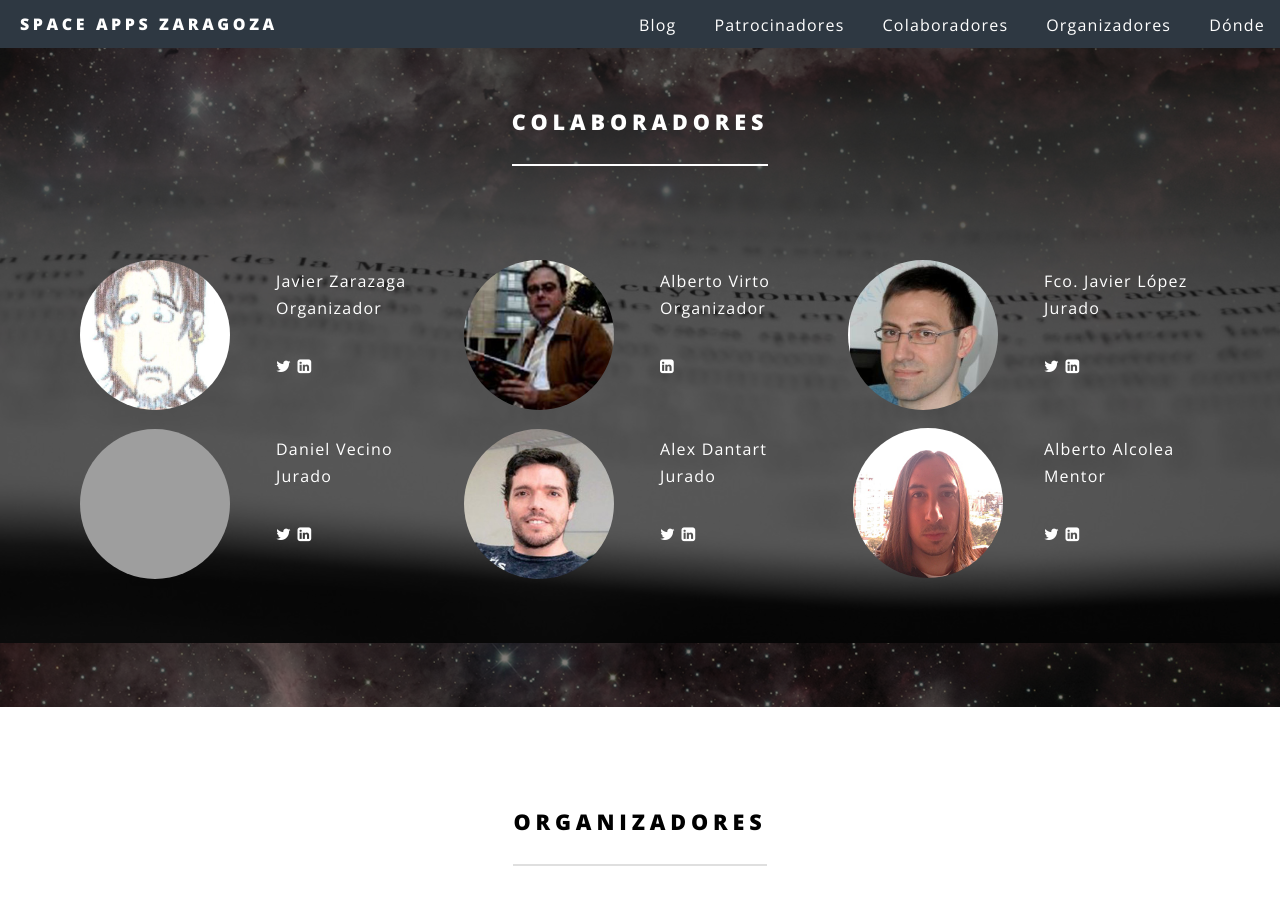
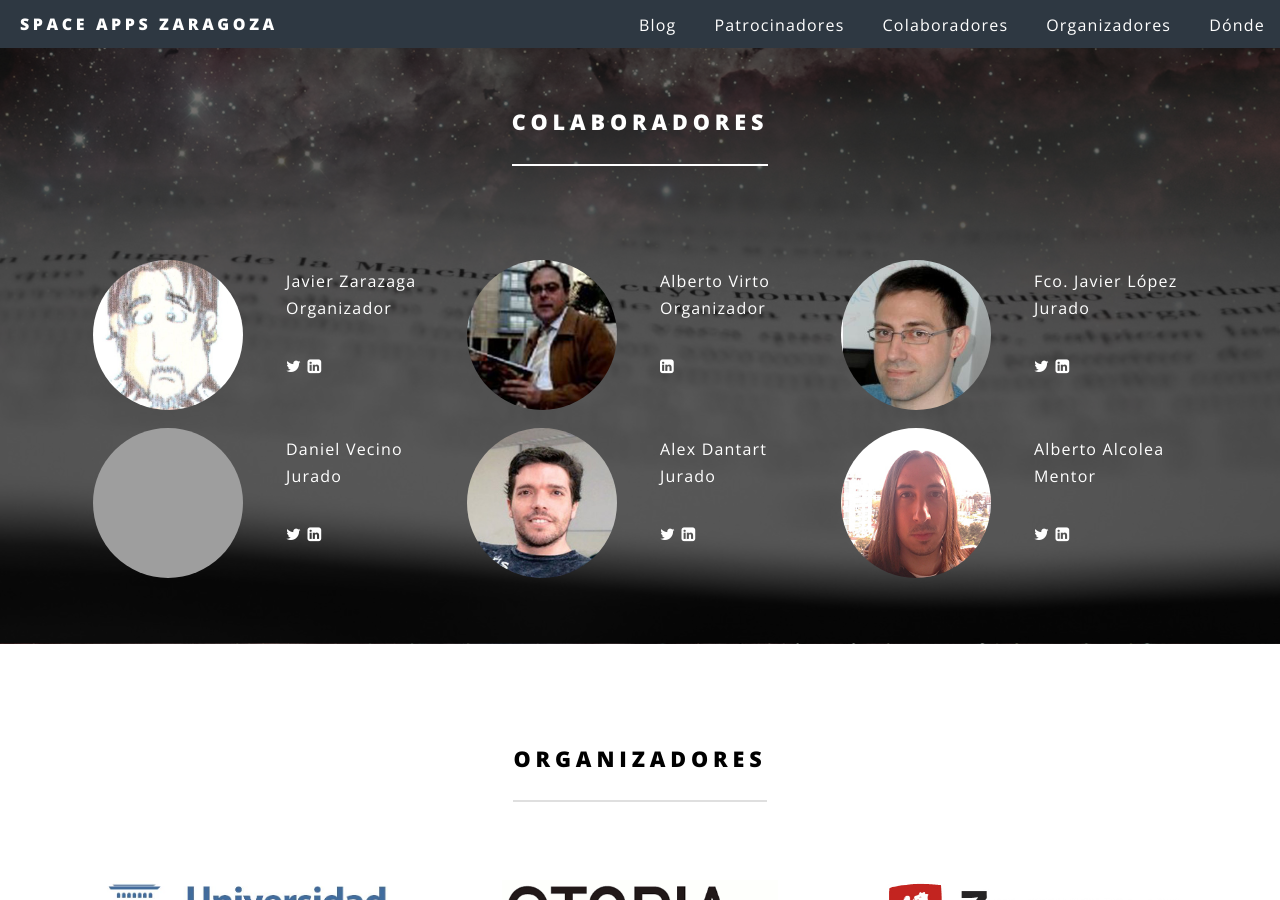
Before and after one commit to spaceappszgz/spaceappszgz.github.io, a Jekyll site: the page built from index.html, in a window 1280 px wide and 900 px high, scrolled down 2057 px. Built offline with Jekyll 4.4.1, drawn with Linux system fonts in a browser that asks for light colours; some web fonts are replaced; grey boxes are pictures that could not be loaded.

Commit message:
container fluid changed

```diff
--- a/index.html
+++ b/index.html
@@ -50,7 +50,7 @@ layout: landing
          <header class="major">
             <h2 style="color: white">colaboradores<br/></h2>
         </header>
-            <div class="col-container">
+            <div class="container-fluid">
                 <div class="col-xs-3 col-md-2 col-image">
                     <div class="circular" style="background-image: url('images/colaborador_1.jpg')">
                     </div>
@@ -116,7 +116,7 @@ layout: landing
                         </p>
                     </div>
                 </div>
-                <div class="col-xs-3 col-md-2">
+                <div class="col-xs-3 col-md-2 col-image">
                     <div class="circular" style="background-image: url('images/alcolea.png')">
                     </div>
                 </div>
```
